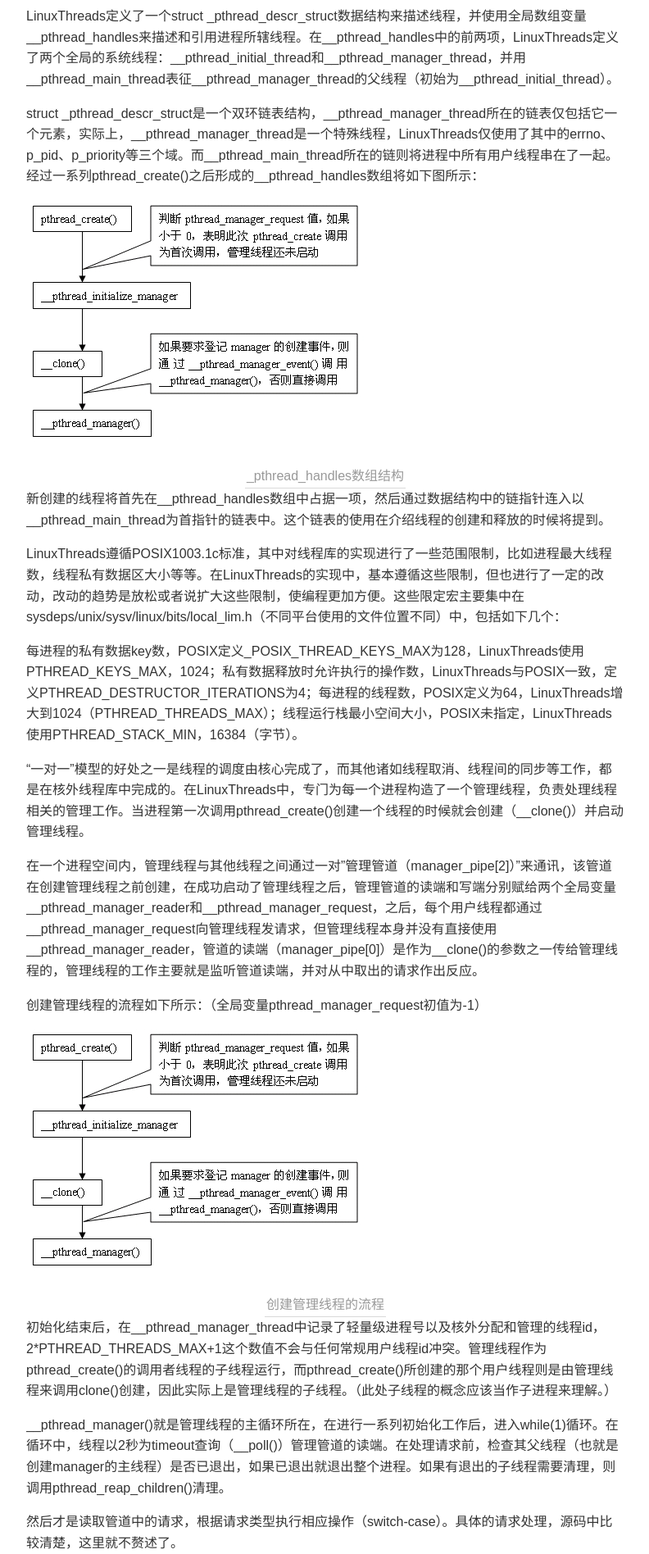
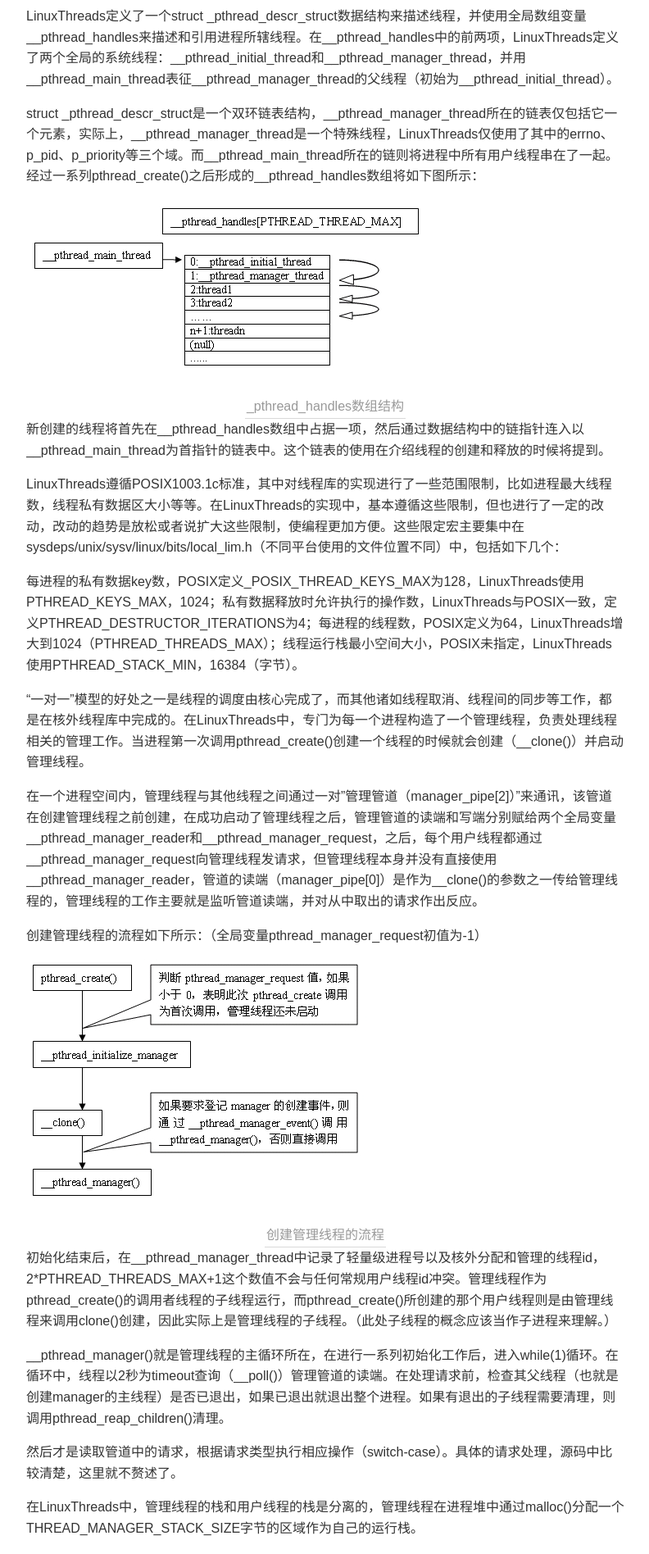
Before and after one commit to MazFactor/mzlongblog, a Jekyll site: the page built from _posts/2021-02-27-深入理解Java虚拟机笔记（一）（附录2）-LinuxThreads实现机制分析.md, in a window 1280 px wide. Shown: the part 3693-5589 px from the top of the page at 82% size, without its empty margins (118-910 px from the left). Built offline with Jekyll 4.4.1, drawn with Linux system fonts in a browser that asks for light colours; comment, search, counter and statistics services are not loaded.

Commit message:
pthread_handles数组结构

```diff
--- a/_posts/2021-02-27-深入理解Java虚拟机笔记（一）（附录2）-LinuxThreads实现机制分析.md
+++ b/_posts/2021-02-27-深入理解Java虚拟机笔记（一）（附录2）-LinuxThreads实现机制分析.md
@@ -81,7 +81,7 @@ LinuxThreads定义了一个struct _pthread_descr_struct数据结构来描述线
 
 struct _pthread_descr_struct是一个双环链表结构，__pthread_manager_thread所在的链表仅包括它一个元素，实际上，__pthread_manager_thread是一个特殊线程，LinuxThreads仅使用了其中的errno、p_pid、p_priority等三个域。而__pthread_main_thread所在的链则将进程中所有用户线程串在了一起。经过一系列pthread_create()之后形成的__pthread_handles数组将如下图所示：
 
-![_pthread_handles数组结构]({{site.assets_base_url}}/images/blog/深入理解Java虚拟机/Chapter1/LinuxThreads实现机制分析/创建管理线程的流程.jpg)
+![_pthread_handles数组结构]({{site.assets_base_url}}/images/blog/深入理解Java虚拟机/Chapter1/LinuxThreads实现机制分析/pthread_handles数组结构.jpg)
 <center>
 <div style="color:orange; border-bottom: 1px solid #d9d9d9;display: inline-block;color: #999;padding: 2px;">_pthread_handles数组结构</div>
 </center>
```
Also changed, not shown: images/blog/深入理解Java虚拟机/Chapter1/LinuxThreads实现机制分析/pthread_handles数组结构.jpg (renamed from images/blog/深入理解Java虚拟机/Chapter1/LinuxThreads实现机制分析/_pthread_handles数组结构.jpg).
